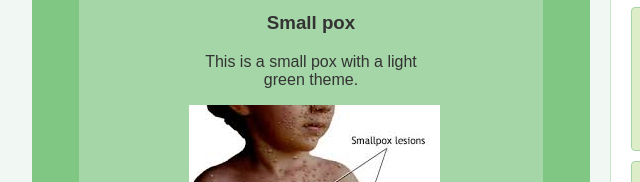
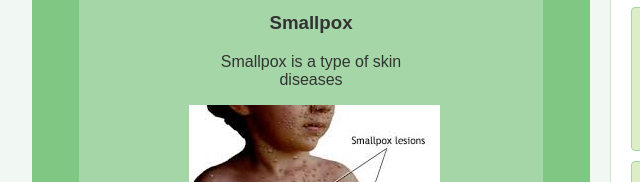
Before and after one commit to alokrana36/group, a plain HTML site: page disease.html in a window 1280 px wide. Shown: the part 246-428 px from the top of the page, 98-738 px from the left. Drawn offline with Linux system fonts and the light colour scheme.

Commit message:
Update disease.html

```diff
--- a/disease.html
+++ b/disease.html
@@ -72,8 +72,8 @@
 <body>
     <div class="container">
         <div class="small-box">
-            <h3>Small pox</h3>
-            <p>This is a small pox with a light green theme.</p>
+            <h3>Smallpox</h3>
+            <p>Smallpox is a type of skin diseases</p>
             <img src="pox.jpeg" alt="Flowers in Chania">
         </div>
         <div class="large-box">
```
